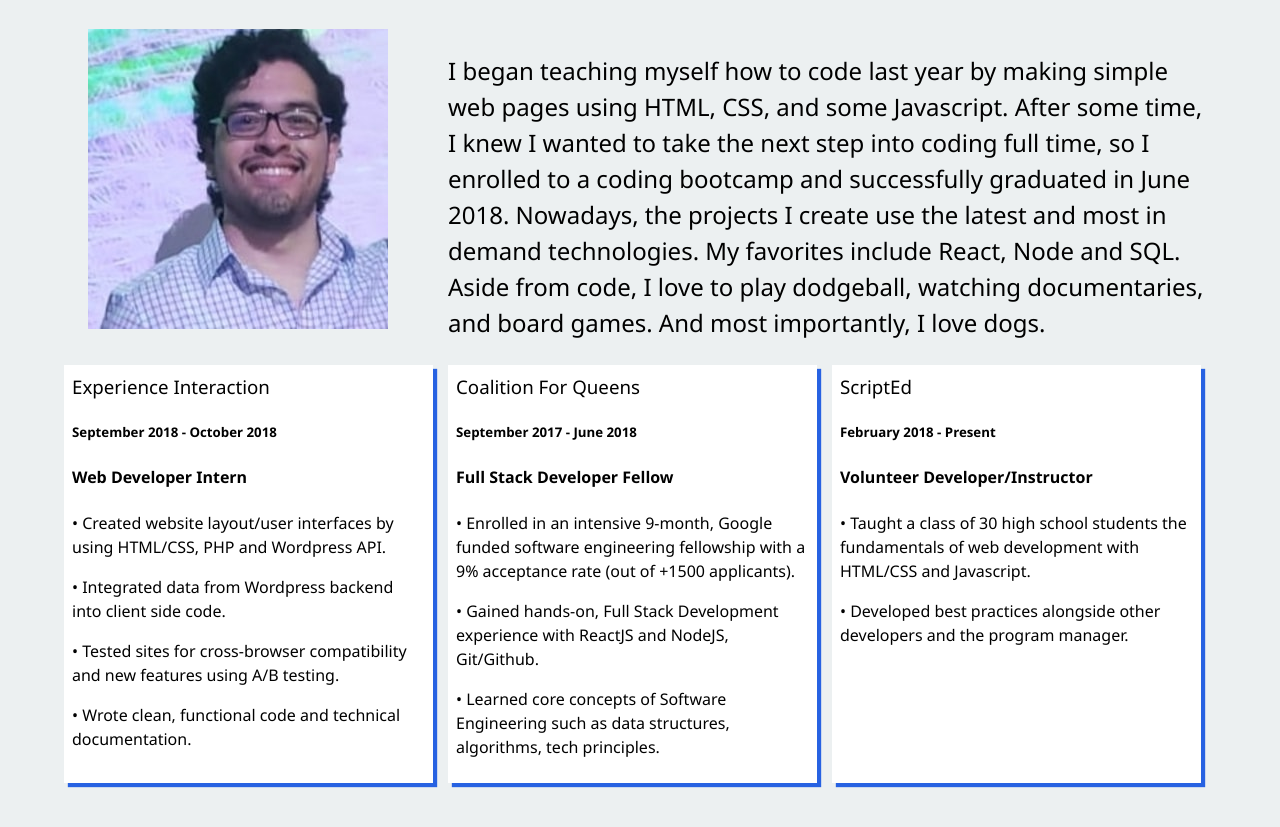
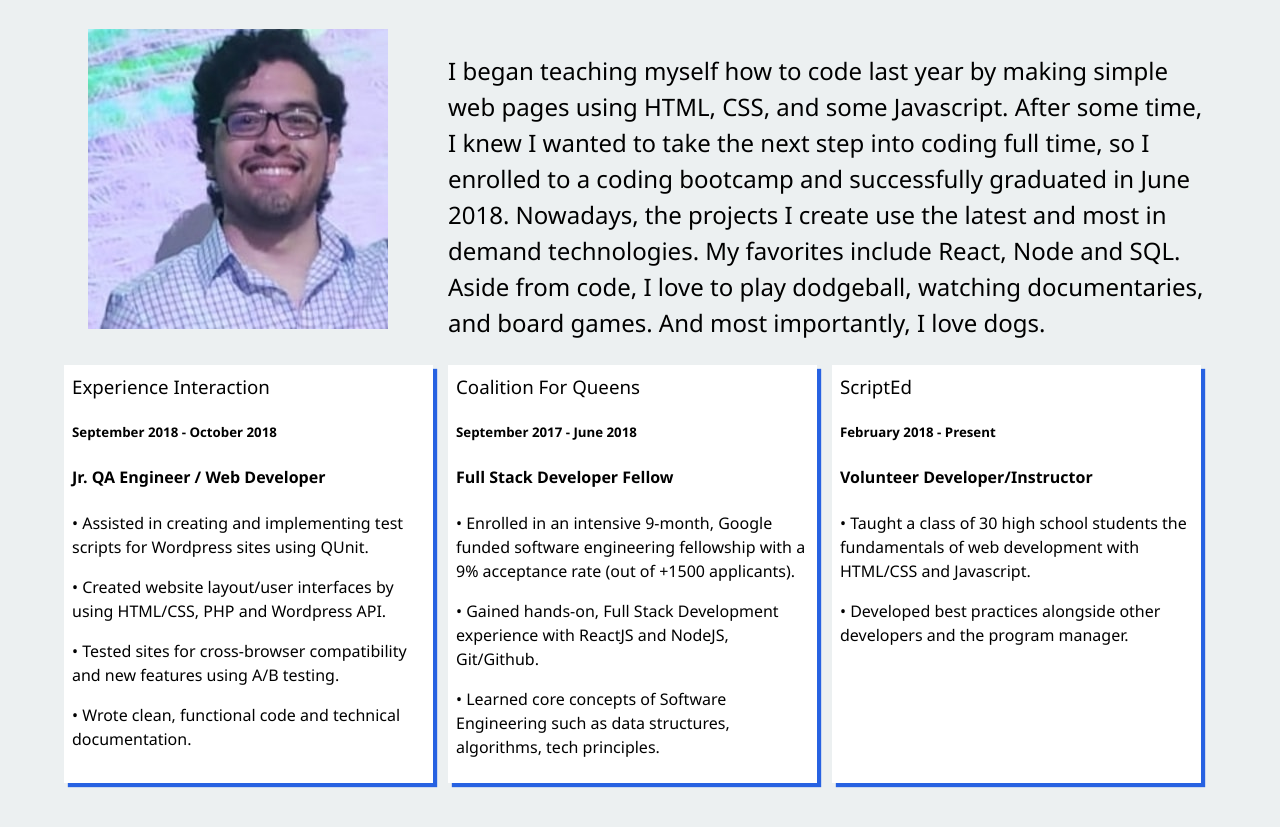
Before and after one commit to mflor54/my-portfolio, a website: page dist/about.html in a window 1280 px wide. Shown: the part 247-1074 px from the top of the page. Drawn offline with Linux system fonts and the light colour scheme.

Commit message:
edited work.html

```diff
--- a/dist/about.html
+++ b/dist/about.html
@@ -58,9 +58,9 @@
             <div class="job job-1">
                 <h3>Experience Interaction</h3>
                 <h5>September 2018 - October 2018</h5>
-                <h4>Web Developer Intern</h4>
+                <h4>Jr. QA Engineer / Web Developer</h4>
+                <p>• Assisted in creating and implementing test scripts for Wordpress sites using QUnit.</p>
                 <p>• Created website layout/user interfaces by using HTML/CSS, PHP and Wordpress API.</p>
-                <p>• Integrated data from Wordpress backend into client side code.</p>
                 <p>• Tested sites for cross-browser compatibility and new features using A/B testing.</p>
                 <p>• Wrote clean, functional code and technical documentation.</p>
             </div>
```
